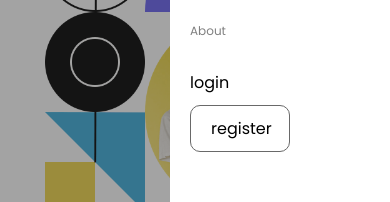
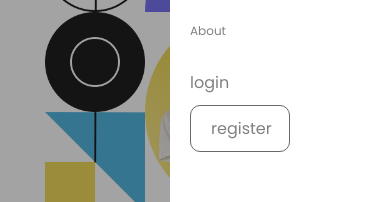
Before and after one commit to SalimKH5/Intro-section-with-dropdown-navigation, a plain HTML site: page index.html in a window 390 px wide. Both pictures are taken after a click on the picture 321 px from the left and 31 px from the top of the page. Shown: the part 158-360 px from the top of the page. Drawn offline with Linux system fonts and the light colour scheme.

Commit message:
Update index.css

```diff
--- a/index.css
+++ b/index.css
@@ -310,6 +310,7 @@ body{
             width: 100%;
             margin-left: 20px;
             margin-top: 20px;
+            color:gray
         }
         .authentification-sidebar .register-btn{
             max-width: 100px;
```
